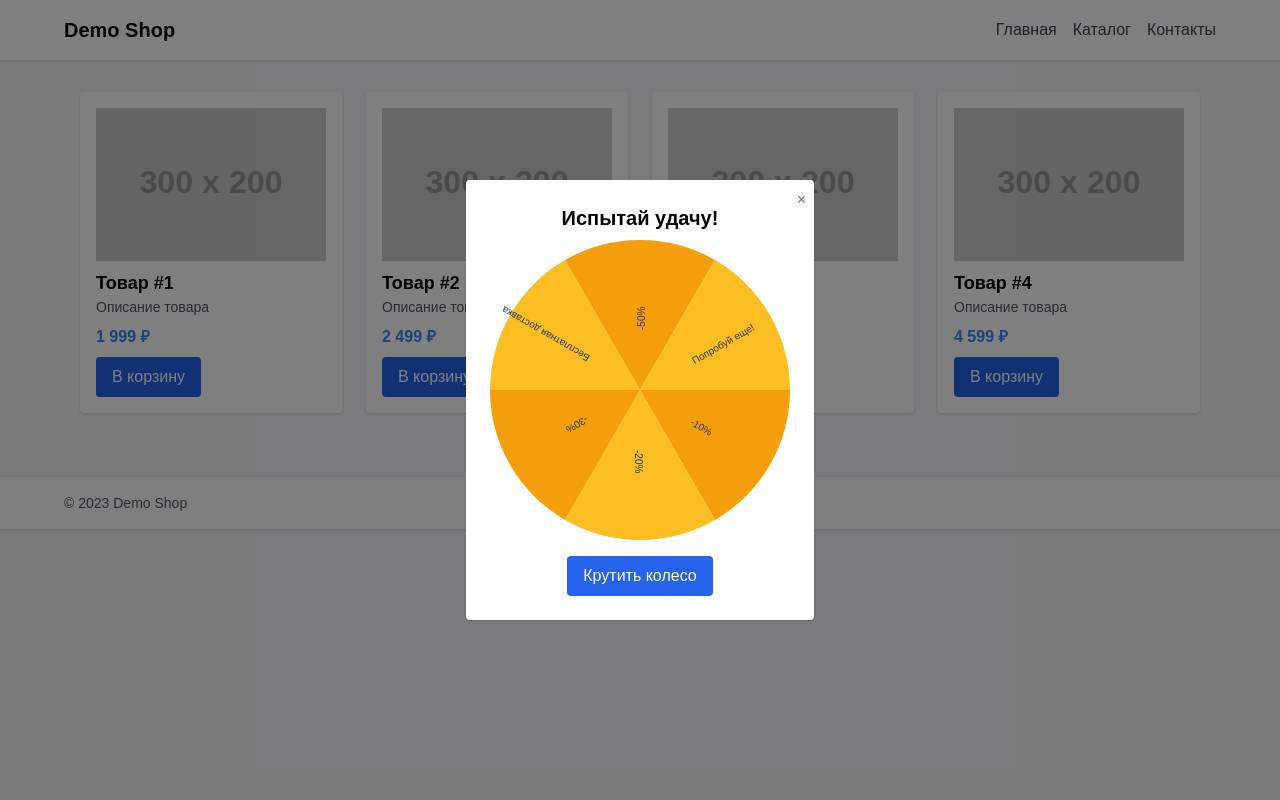
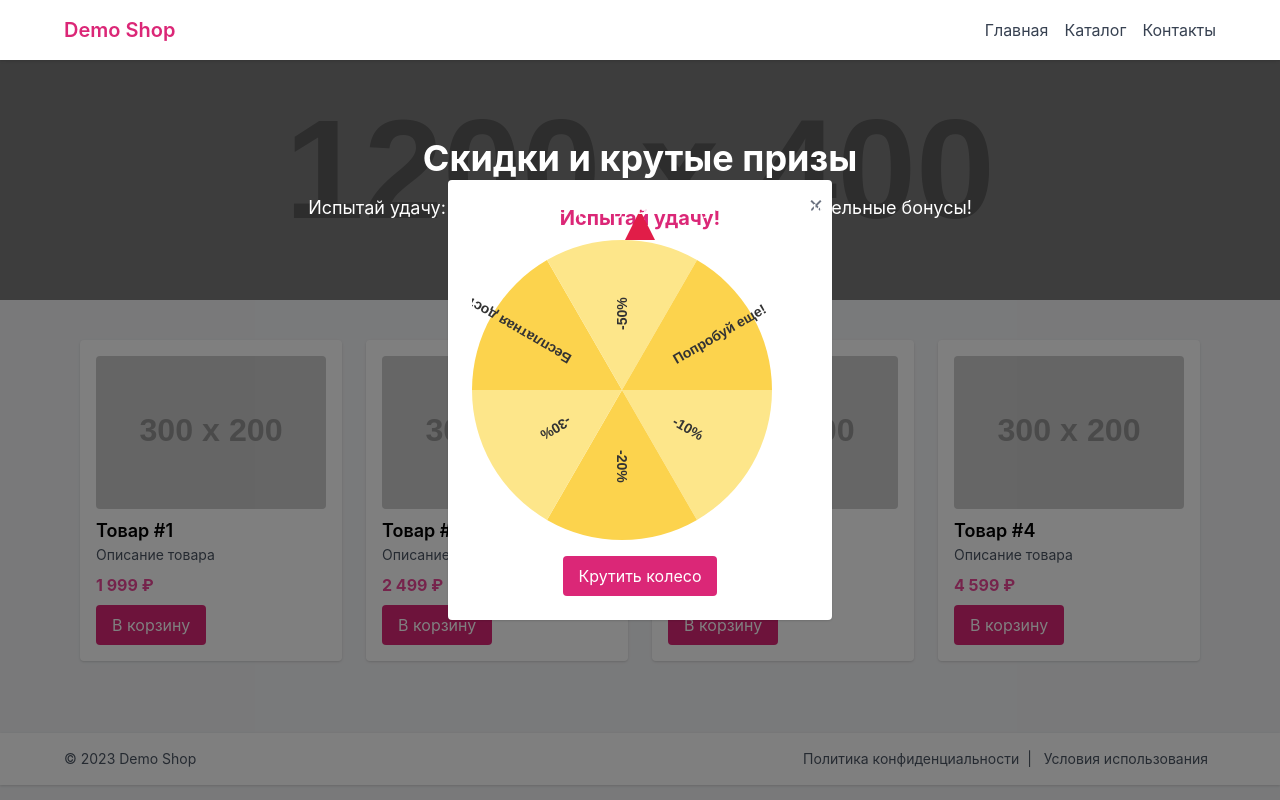
Before and after one commit to egor-sapronov-gf/gravityfield-demo-hosting, a plain HTML site: page docs/fotune_wheel/index.html in a window 1280 px wide. Drawn offline with nearby package versions, Linux system fonts and the light colour scheme; placeholder pictures from the web are drawn by us.

Commit message:
Update index.html

```diff
--- a/docs/fotune_wheel/index.html
+++ b/docs/fotune_wheel/index.html
@@ -1,28 +1,64 @@
 <!DOCTYPE html>
 <html lang="ru">
 <head>
-  <meta charset="UTF-8" />
+  <meta charset="UTF-8"/>
   <meta name="viewport" content="width=device-width, initial-scale=1.0"/>
   <title>Demo Shop with Fortune Wheel</title>
-  <link href="https://cdn.jsdelivr.net/npm/tailwindcss@2.2.19/dist/tailwind.min.css" rel="stylesheet">
+  <!-- Tailwind CSS -->
+  <link href="https://cdn.jsdelivr.net/npm/tailwindcss@2.2.19/dist/tailwind.min.css" rel="stylesheet"/>
   <style>
     body {
-      font-family: 'Arial', sans-serif;
+      font-family: 'Inter', sans-serif;
     }
+
+    /* Hover-эффект для карточек */
     .product-card:hover {
-      transform: translateY(-5px);
-      transition: transform 0.3s;
+      transform: translateY(-4px);
+      transition: transform 0.3s ease;
     }
+
+    /* Баннер фон */
+    .hero-banner {
+      background: url("https://via.placeholder.com/1200x400/ffecd2/8360c3") center/cover no-repeat;
+      min-height: 240px;
+    }
+
+    /* Колесо фортуны - плавное появление/исчезание */
     #wheelModal {
       transition: opacity 0.3s ease;
+    }
+
+    /* Точечный указатель */
+    .wheel-pointer {
+      position: absolute;
+      width: 0;
+      height: 0;
+      border-left: 15px solid transparent;
+      border-right: 15px solid transparent;
+      border-bottom: 30px solid #e11d48; /* цвет указателя */
+      top: -30px;
+      left: 50%;
+      transform: translateX(-50%);
+    }
+
+    /* Анимация карточек */
+    .fade-in {
+      animation: fadein 0.7s ease forwards;
+    }
+    @keyframes fadein {
+      from { opacity: 0; transform: translateY(10px);}
+      to { opacity: 1; transform: translateY(0);}
     }
   </style>
 </head>
 <body class="bg-gray-100">
+
 <!-- Header -->
-  <header class="bg-white shadow p-4">
+<header class="bg-white shadow p-4 sticky top-0 z-20">
   <div class="max-w-6xl mx-auto flex items-center justify-between">
-      <h1 class="text-xl font-semibold">Demo Shop</h1>
+    <h1 class="text-xl font-semibold text-pink-600">
+      <a href="#" class="hover:text-pink-700 transition-colors">Demo Shop</a>
+    </h1>
     <nav>
       <ul class="flex space-x-4 text-gray-700">
         <li><a href="#" class="hover:underline">Главная</a></li>
@@ -33,84 +69,114 @@
   </div>
 </header>
 
-  <!-- Products -->
-  <main class="max-w-6xl mx-auto py-8 px-4 grid grid-cols-1 md:grid-cols-2 lg:grid-cols-4 gap-6">
-    <div class="bg-white p-4 shadow rounded product-card">
-      <img src="https://via.placeholder.com/300x200" alt="Product 1" class="w-full mb-2">
+<!-- Hero Banner -->
+<section class="hero-banner flex items-center justify-center text-white relative">
+  <div class="bg-black bg-opacity-40 w-full h-full absolute top-0 left-0"></div>
+  <div class="max-w-6xl mx-auto px-4 py-16 relative z-10 text-center">
+    <h2 class="text-3xl md:text-4xl font-bold mb-4">Скидки и крутые призы</h2>
+    <p class="text-base md:text-lg">Испытай удачу: крути колесо фортуны и получай дополнительные бонусы!</p>
+  </div>
+</section>
+
+<!-- Products Grid -->
+<main class="max-w-6xl mx-auto py-10 px-4 grid grid-cols-1 md:grid-cols-2 lg:grid-cols-4 gap-6">
+  <!-- Товар 1 -->
+  <div class="product-card bg-white p-4 shadow rounded fade-in">
+    <img src="https://via.placeholder.com/300x200" alt="Product 1" class="w-full mb-2 rounded">
     <h2 class="font-semibold text-lg">Товар #1</h2>
     <p class="text-sm text-gray-600">Описание товара</p>
-      <p class="mt-2 font-bold text-blue-500">1 999 ₽</p>
-      <button class="mt-2 bg-blue-600 hover:bg-blue-700 text-white py-2 px-4 rounded">В корзину</button>
+    <p class="mt-2 font-bold text-pink-500">1 999 ₽</p>
+    <button class="mt-2 bg-pink-600 hover:bg-pink-700 text-white py-2 px-4 rounded">В корзину</button>
   </div>
-    <div class="bg-white p-4 shadow rounded product-card">
-      <img src="https://via.placeholder.com/300x200" alt="Product 2" class="w-full mb-2">
+  <!-- Товар 2 -->
+  <div class="product-card bg-white p-4 shadow rounded fade-in">
+    <img src="https://via.placeholder.com/300x200" alt="Product 2" class="w-full mb-2 rounded">
     <h2 class="font-semibold text-lg">Товар #2</h2>
     <p class="text-sm text-gray-600">Описание товара</p>
-      <p class="mt-2 font-bold text-blue-500">2 499 ₽</p>
-      <button class="mt-2 bg-blue-600 hover:bg-blue-700 text-white py-2 px-4 rounded">В корзину</button>
+    <p class="mt-2 font-bold text-pink-500">2 499 ₽</p>
+    <button class="mt-2 bg-pink-600 hover:bg-pink-700 text-white py-2 px-4 rounded">В корзину</button>
   </div>
-    <div class="bg-white p-4 shadow rounded product-card">
-      <img src="https://via.placeholder.com/300x200" alt="Product 3" class="w-full mb-2">
+  <!-- Товар 3 -->
+  <div class="product-card bg-white p-4 shadow rounded fade-in">
+    <img src="https://via.placeholder.com/300x200" alt="Product 3" class="w-full mb-2 rounded">
     <h2 class="font-semibold text-lg">Товар #3</h2>
     <p class="text-sm text-gray-600">Описание товара</p>
-      <p class="mt-2 font-bold text-blue-500">3 199 ₽</p>
-      <button class="mt-2 bg-blue-600 hover:bg-blue-700 text-white py-2 px-4 rounded">В корзину</button>
+    <p class="mt-2 font-bold text-pink-500">3 199 ₽</p>
+    <button class="mt-2 bg-pink-600 hover:bg-pink-700 text-white py-2 px-4 rounded">В корзину</button>
   </div>
-    <div class="bg-white p-4 shadow rounded product-card">
-      <img src="https://via.placeholder.com/300x200" alt="Product 4" class="w-full mb-2">
+  <!-- Товар 4 -->
+  <div class="product-card bg-white p-4 shadow rounded fade-in">
+    <img src="https://via.placeholder.com/300x200" alt="Product 4" class="w-full mb-2 rounded">
     <h2 class="font-semibold text-lg">Товар #4</h2>
     <p class="text-sm text-gray-600">Описание товара</p>
-      <p class="mt-2 font-bold text-blue-500">4 599 ₽</p>
-      <button class="mt-2 bg-blue-600 hover:bg-blue-700 text-white py-2 px-4 rounded">В корзину</button>
+    <p class="mt-2 font-bold text-pink-500">4 599 ₽</p>
+    <button class="mt-2 bg-pink-600 hover:bg-pink-700 text-white py-2 px-4 rounded">В корзину</button>
   </div>
 </main>
 
 <!-- Fortune Wheel Popup -->
 <div id="wheelModal" class="fixed inset-0 bg-black bg-opacity-50 flex items-center justify-center hidden">
-    <div class="bg-white p-6 rounded shadow relative">
-      <h3 class="text-xl font-bold mb-2 text-center">Испытай удачу!</h3>
-      <canvas id="wheelCanvas" width="300" height="300" class="mx-auto"></canvas>
-      <button id="spinBtn" class="mt-4 bg-blue-600 hover:bg-blue-700 text-white py-2 px-4 rounded block mx-auto">Крутить колесо</button>
-      <button id="closeWheel" class="absolute top-2 right-2 text-gray-500 hover:text-gray-900">&times;</button>
+  <div class="bg-white p-6 rounded shadow relative w-96">
+    <h3 class="text-xl font-bold mb-2 text-center text-pink-600">Испытай удачу!</h3>
+    <!-- Колесо -->
+    <div class="relative mx-auto mt-2">
+      <canvas id="wheelCanvas" width="300" height="300"></canvas>
+      <!-- Добавляем указатель сверху -->
+      <div class="wheel-pointer"></div>
+    </div>
+    <button id="spinBtn" class="mt-4 bg-pink-600 hover:bg-pink-700 text-white py-2 px-4 rounded block mx-auto">Крутить колесо</button>
+    <!-- Кнопка закрытия -->
+    <button id="closeWheel" class="absolute top-2 right-2 text-gray-500 hover:text-gray-900 text-2xl">&times;</button>
   </div>
 </div>
 
+<!-- Footer -->
 <footer class="bg-white shadow p-4 mt-8">
-    <div class="max-w-6xl mx-auto text-gray-600 text-sm">&copy; 2023 Demo Shop</div>
+  <div class="max-w-6xl mx-auto flex flex-col md:flex-row items-center justify-between text-sm text-gray-600">
+    <p>&copy; 2023 Demo Shop</p>
+    <div class="mt-2 md:mt-0">
+      <a href="#" class="hover:underline mx-2">Политика конфиденциальности</a>|
+      <a href="#" class="hover:underline mx-2">Условия использования</a>
+    </div>
+  </div>
 </footer>
 
 <script>
-    // Показать колесо при загрузке
+  // Открываем колесо при загрузке (можно сделать по кнопке, если нужно)
   window.addEventListener('load', () => {
     document.getElementById('wheelModal').classList.remove('hidden');
   });
 
-    // Скрыть колесо
+  // Кнопка закрытия
   document.getElementById('closeWheel').addEventListener('click', () => {
     document.getElementById('wheelModal').classList.add('hidden');
   });
 
-    // Логика колеса
+  // Настройка колеса
   const canvas = document.getElementById('wheelCanvas');
   const ctx = canvas.getContext('2d');
   const segments = ['-10%', '-20%', '-30%', 'Бесплатная доставка', '-50%', 'Попробуй еще!'];
   let currentAngle = 0;
 
-    function drawWheel(angle) {
+  // Рисуем сегменты
+  function drawWheel(angleDeg) {
     const arc = 2 * Math.PI / segments.length;
+    ctx.clearRect(0, 0, canvas.width, canvas.height);
+
     for (let i = 0; i < segments.length; i++) {
-        const startAngle = angle + i * arc;
+      const startAngle = (angleDeg * Math.PI/180) + i * arc;
       ctx.beginPath();
-        ctx.fillStyle = i % 2 === 0 ? '#F59E0B' : '#FBBF24';
+      ctx.fillStyle = i % 2 === 0 ? '#FDE68A' : '#FCD34D'; // вариация желтых оттенков
       ctx.moveTo(canvas.width / 2, canvas.height / 2);
       ctx.arc(canvas.width / 2, canvas.height / 2, 150, startAngle, startAngle + arc);
       ctx.fill();
 
-        // Текст
+      // текст в сегменте
       ctx.save();
       ctx.fillStyle = '#333';
       ctx.translate(canvas.width / 2, canvas.height / 2);
       ctx.rotate(startAngle + arc / 2);
+      ctx.font = 'bold 14px sans-serif';
       ctx.fillText(segments[i], 60, 5);
       ctx.restore();
     }
@@ -118,9 +184,10 @@
 
   drawWheel(currentAngle);
 
+  // Спин
   document.getElementById('spinBtn').addEventListener('click', () => {
-      let randomSpin = 360 * 3 + Math.floor(Math.random() * 360);
-      const spinDuration = 3000;
+    const randomSpin = 360 * 4 + Math.floor(Math.random() * 360);
+    const spinDuration = 3000; // 3 секунды
     const startAngle = currentAngle;
     const startTime = performance.now();
 
@@ -129,13 +196,11 @@
       if (elapsed < spinDuration) {
         const progress = elapsed / spinDuration;
         currentAngle = startAngle + (randomSpin - startAngle) * easeOutQuad(progress);
-          ctx.clearRect(0, 0, canvas.width, canvas.height);
-          drawWheel(currentAngle * Math.PI / 180);
+        drawWheel(currentAngle);
         requestAnimationFrame(rotate);
       } else {
         currentAngle = randomSpin;
-          ctx.clearRect(0, 0, canvas.width, canvas.height);
-          drawWheel(currentAngle * Math.PI / 180);
+        drawWheel(currentAngle);
         alert('Поздравляем! Ваша скидка: ' + chooseSegment());
       }
     }
@@ -144,8 +209,10 @@
   });
 
   function chooseSegment() {
-      const arc = 360 / segments.length;
-      const index = Math.floor((360 - (currentAngle % 360)) / arc) % segments.length;
+    const arcSize = 360 / segments.length;
+    let normalizedAngle = currentAngle % 360;
+    if (normalizedAngle < 0) normalizedAngle += 360;
+    let index = Math.floor((360 - normalizedAngle) / arcSize) % segments.length;
     return segments[index];
   }
 
```
Lines whose indentation alone changed are shown as unchanged.
